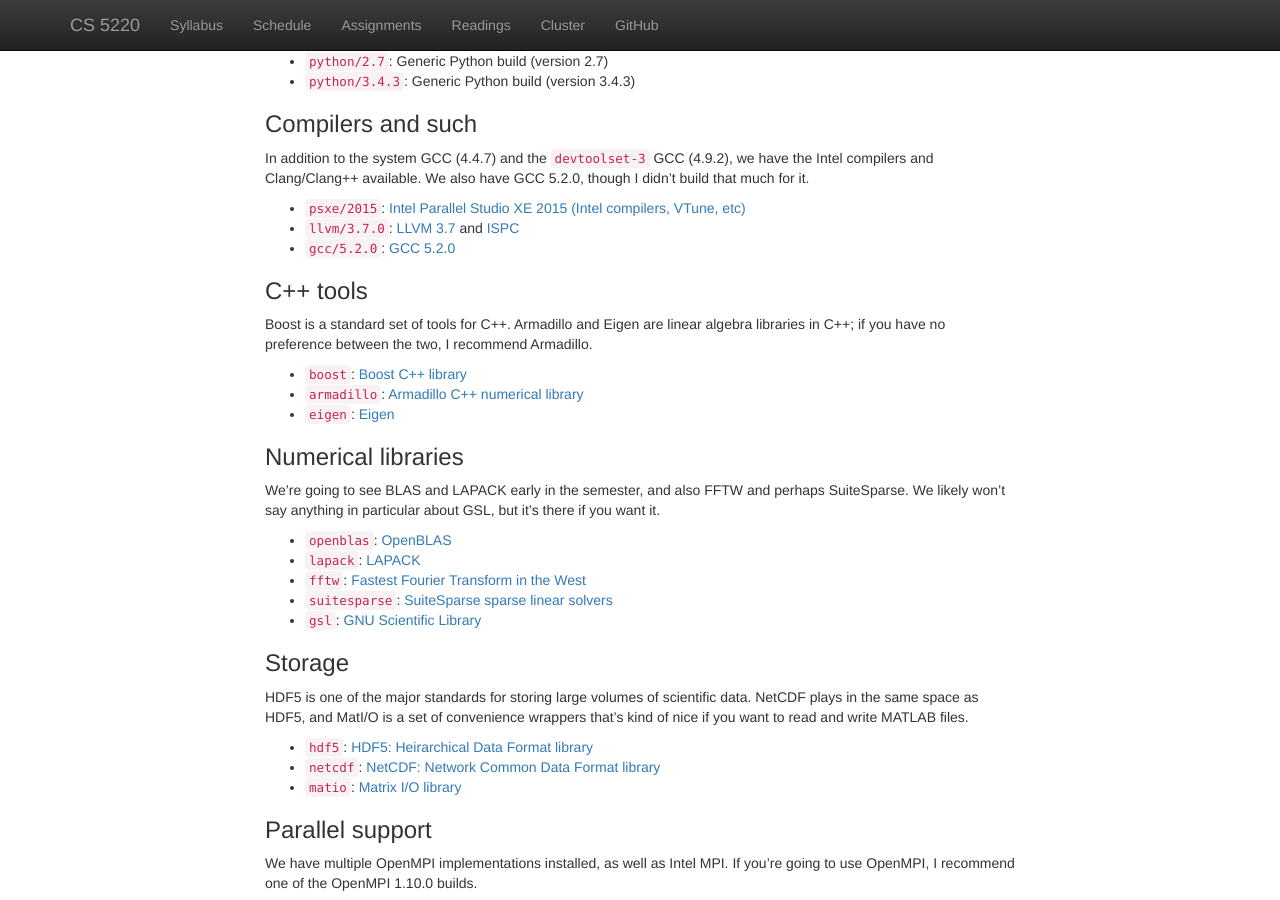
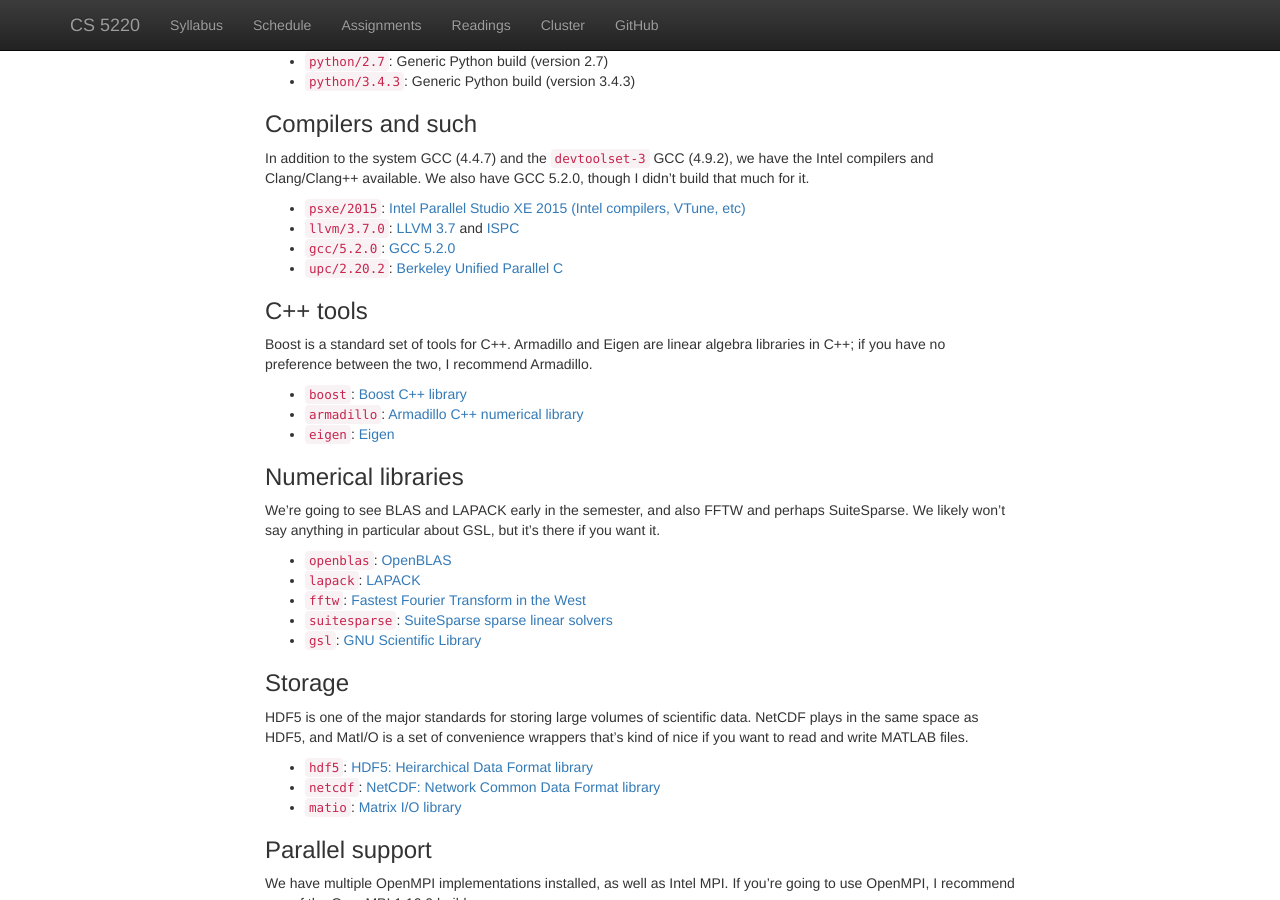
Before and after one commit to cornell-cs5220-f15/cornell-cs5220-f15.github.io, a Jekyll site: the page built from cluster.md, in a window 1280 px wide and 900 px high, scrolled down 2491 px. Built offline with Jekyll 4.4.1, drawn with Linux system fonts in a browser that asks for light colours; nearby versions of some CDN libraries.

Commit message:
Added UPC to module list.

```diff
--- a/cluster.md
+++ b/cluster.md
@@ -195,11 +195,13 @@
 - `psxe/2015`: [Intel Parallel Studio XE 2015 (Intel compilers, VTune, etc)][psxe]
 - `llvm/3.7.0`: [LLVM 3.7][llvm] and [ISPC][ispc]
 - `gcc/5.2.0`: [GCC 5.2.0][gcc5]
+- `upc/2.20.2`: [Berkeley Unified Parallel C][upc]
 
 [psxe]: https://software.intel.com/en-us/intel-parallel-studio-xe
 [gcc5]: https://gcc.gnu.org/gcc-5/
 [llvm]: http://llvm.org/
 [ispc]: https://ispc.github.io/
+[upc]: http://upc.lbl.gov/
 
 ### C++ tools
 
```
